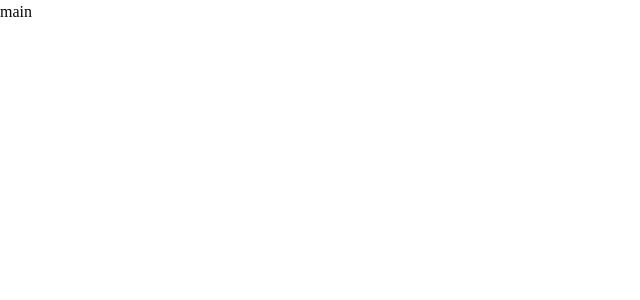
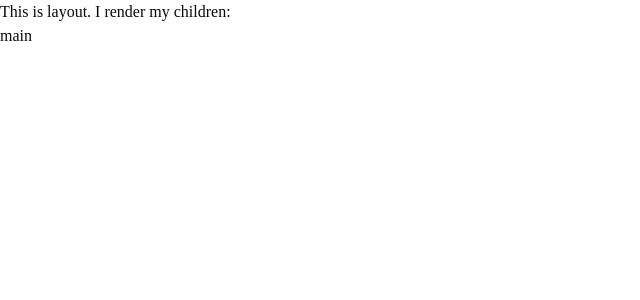
Before and after one commit to seongbin9786/simple-devnamu, a React (Vite) app: page /my-articles in a window 1280 px wide. Shown: the top 300 px of the page, without its empty margins (0-640 px from the left). Built offline with nearby package versions, Linux system fonts and the light colour scheme.

Commit message:
added layout, notfound page

```diff
--- a/src/Routes.tsx
+++ b/src/Routes.tsx
@@ -1,9 +1,12 @@
 import { createBrowserRouter, RouterProvider } from "react-router-dom";
+
+import Layout from "@/components/Layout";
 
 import ExamplePage from "./example/ExamplePage";
 import MainPage from "./pages/MainPage";
 import MyArticlePage from "./pages/MyArticlePage";
 import MyNotificationPage from "./pages/MyNotificationPage";
+import NotFoundPage from "./pages/NotFoundPage";
 
 const router = createBrowserRouter([
     {
@@ -22,6 +25,14 @@ const router = createBrowserRouter([
         path: "/example",
         element: <ExamplePage />,
     },
+    {
+        path: "*",
+        element: <NotFoundPage />,
+    },
 ]);
 
-export const Routes = () => <RouterProvider router={router} />;
+export const Routes = () => (
+    <Layout>
+        <RouterProvider router={router} />
+    </Layout>
+);
--- /dev/null
+++ b/src/components/Layout.tsx
@@ -0,0 +1,10 @@
+import { PropsWithChildren } from "react";
+
+export default function MyArticlePage(props: PropsWithChildren) {
+    return (
+        <div>
+            <div>This is layout. I render my children:</div>
+            <div>{props.children}</div>
+        </div>
+    );
+}
--- /dev/null
+++ b/src/pages/NotFoundPage.tsx
@@ -0,0 +1,5 @@
+export interface Props {}
+
+export default function MainPage(props: Props) {
+    return <div>Not Found!!</div>;
+}
```
Also changed, not shown: 2 other files (tests, documents, lock files or other folders).
